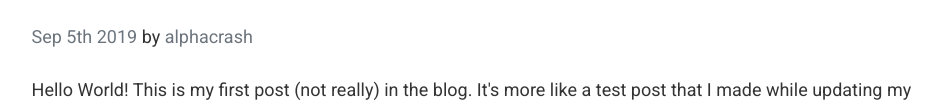
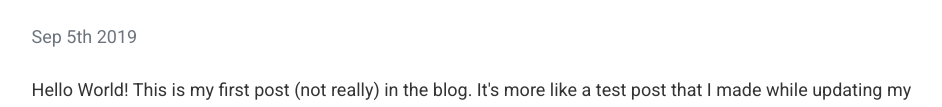
Before and after one commit to alphacrash/alphacrash-gatsby, a Gatsby site: page /hello-world in a window 1280 px wide. Shown: the part 189-296 px from the top of the page, without its empty margins (148-1090 px from the left). Built offline with nearby package versions, Linux system fonts and the light colour scheme; Gatsby itself is replaced by a stand-in of ours; a web font is replaced by a local one.

Commit message:
Refactored

```diff
--- a/src/templates/blog-post.js
+++ b/src/templates/blog-post.js
@@ -10,8 +10,6 @@
             <h1>{post.frontmatter.title}</h1>
             <p>
                 <span className="text-muted">{post.frontmatter.date}</span>
-                {' '}by{' '}
-                <span className="text-muted">{post.frontmatter.author}</span>
             </p>
 
             <div dangerouslySetInnerHTML={{ __html: post.html }} />
```
